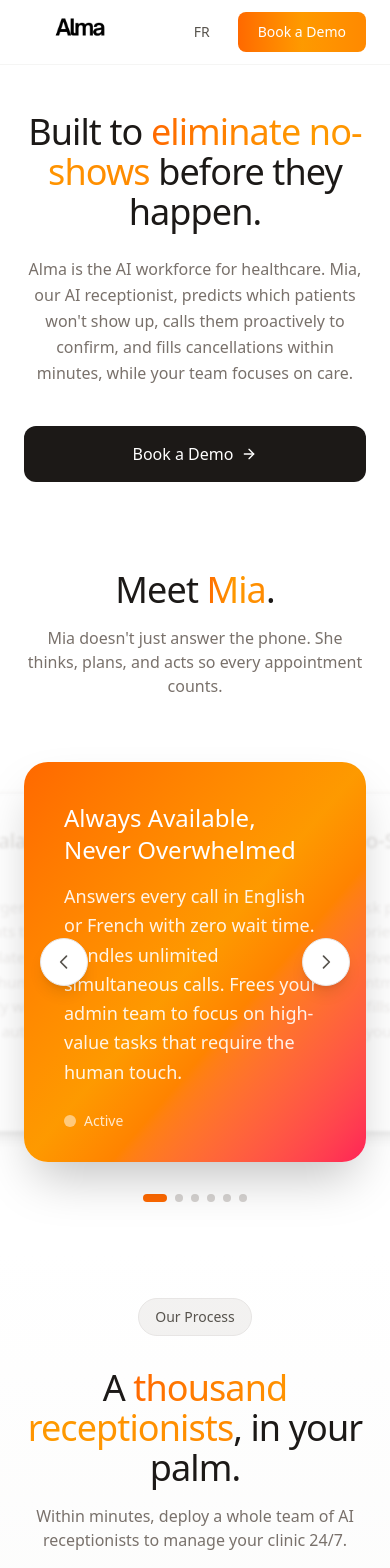
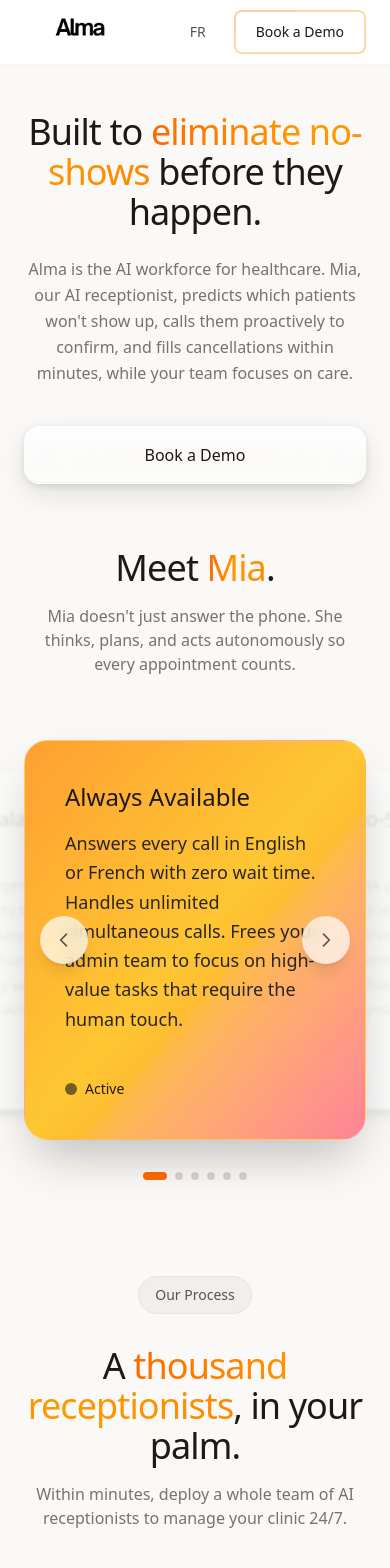
Before and after one commit to sachagucci/alma-website, a Next.js app: page / in a window 390 px wide. Shown: the top 1568 px of the page. Built offline with nearby package versions, Linux system fonts and the light colour scheme.

Commit message:
UI updates: light beige background, Liquid Glass buttons, nav button gradient border, copy edits, stronger button shadows
Co-authored-by: Cursor <cursoragent@cursor.com>

```diff
--- a/src/app/globals.css
+++ b/src/app/globals.css
@@ -17,7 +17,7 @@
 
   /* Semantic Colors */
   --foreground: var(--color-charcoal);
-  --background: var(--color-white);
+  --background: #FAF9F7;
   --accent: var(--color-stone);
   --muted: var(--color-warm-gray);
 }
--- a/src/app/layout.tsx
+++ b/src/app/layout.tsx
@@ -24,9 +24,10 @@ export default function RootLayout({
   children: React.ReactNode;
 }>) {
   return (
-    <html lang="en">
+    <html lang="en" className="min-h-full">
       <body
-        className={`${geistSans.variable} ${geistMono.variable} antialiased`}
+        className={`${geistSans.variable} ${geistMono.variable} antialiased min-h-full`}
+        style={{ background: '#FAF9F7' }}
       >
         {/* Google Analytics */}
         <Script
--- a/src/app/page.tsx
+++ b/src/app/page.tsx
@@ -2,7 +2,7 @@
 
 import { motion } from 'framer-motion'
 import { useState } from 'react'
-import { ArrowRight, X, Play, Clock, Shield, ArrowDown, ChevronDown } from 'lucide-react'
+import { X, Play, Clock, Shield, ArrowDown, ChevronDown } from 'lucide-react'
 import Link from 'next/link'
 import Image from 'next/image'
 import { LanguageProvider, useLanguage } from '@/contexts/LanguageContext'
@@ -167,12 +167,14 @@ function Navigation({ onContactClick }: { onContactClick: () => void }) {
           >
             {lang === 'fr' ? 'EN' : 'FR'}
           </button>
-          <button
-            onClick={onContactClick}
-            className="px-5 py-2.5 text-sm bg-gradient-to-r from-orange-500 via-amber-500 to-orange-400 text-white rounded-lg hover:shadow-lg transition-all font-medium"
-          >
-            {t.nav.demo}
-          </button>
+          <div className="p-[2px] rounded-lg bg-gradient-to-br from-orange-500/35 via-amber-500/35 to-orange-400/35">
+            <button
+              onClick={onContactClick}
+              className="px-5 py-2.5 text-sm bg-white text-stone-900 rounded-[6px] hover:bg-stone-50 transition-colors font-medium w-full"
+            >
+              {t.nav.demo}
+            </button>
+          </div>
         </div>
       </div>
     </nav>
@@ -203,13 +205,21 @@ function HeroSection({ onContactClick }: { onContactClick: () => void }) {
         </FadeIn>
 
         <FadeIn delay={0.2}>
-          <div className="flex flex-col sm:flex-row gap-4 justify-center mb-14">
+          <div className="flex flex-col sm:flex-row gap-4 justify-center mb-8">
             <button
               onClick={onContactClick}
-              className="px-8 py-4 bg-stone-900 text-white font-medium rounded-xl hover:bg-black transition-all flex items-center justify-center gap-2"
+              className="group relative px-8 py-4 rounded-2xl text-stone-900 font-medium transition-all duration-300 flex items-center justify-center gap-2 backdrop-blur-2xl overflow-hidden hover:scale-[1.02] active:scale-[0.98]"
+              style={{
+                background: 'linear-gradient(180deg, rgba(255,255,255,0.7) 0%, rgba(255,255,255,0.35) 50%, rgba(255,255,255,0.45) 100%)',
+                boxShadow: '0 0.5px 0 0 rgba(255,255,255,0.9) inset, 0 -0.5px 0 0 rgba(0,0,0,0.05) inset, 0 2px 8px rgba(0,0,0,0.1), 0 10px 28px rgba(0,0,0,0.1)',
+                border: '0.5px solid rgba(255,255,255,0.6)',
+              }}
             >
-              {t.hero.ctaPrimary}
-              <ArrowRight className="w-4 h-4" />
+              <span className="relative z-10">{t.hero.ctaPrimary}</span>
+              {/* Top specular highlight */}
+              <div className="absolute inset-x-0 top-0 h-[50%] rounded-t-2xl pointer-events-none" style={{
+                background: 'linear-gradient(180deg, rgba(255,255,255,0.5) 0%, rgba(255,255,255,0) 100%)',
+              }} />
             </button>
           </div>
         </FadeIn>
@@ -228,7 +238,7 @@ function ComparisonSection() {
   const { t } = useLanguage()
 
   return (
-    <section className="pt-12 pb-12 px-6 bg-gradient-to-b from-stone-50 to-white">
+    <section className="pt-12 pb-12 px-6">
       <div className="max-w-6xl mx-auto">
         {/* Badge */}
         <FadeIn>
@@ -386,7 +396,7 @@ function MiaSection() {
           {/* Navigation arrows */}
           <button
             onClick={goPrev}
-            className="absolute left-4 md:left-8 z-20 w-12 h-12 rounded-full bg-white shadow-lg border border-stone-200 flex items-center justify-center hover:bg-stone-50 transition-colors"
+            className="absolute left-4 md:left-8 z-20 w-12 h-12 rounded-full bg-white/70 backdrop-blur-sm shadow-lg border border-stone-200/50 flex items-center justify-center hover:bg-white/90 transition-colors"
           >
             <svg className="w-5 h-5 text-stone-600" fill="none" stroke="currentColor" viewBox="0 0 24 24">
               <path strokeLinecap="round" strokeLinejoin="round" strokeWidth={2} d="M15 19l-7-7 7-7" />
@@ -394,7 +404,7 @@ function MiaSection() {
           </button>
           <button
             onClick={goNext}
-            className="absolute right-4 md:right-8 z-20 w-12 h-12 rounded-full bg-white shadow-lg border border-stone-200 flex items-center justify-center hover:bg-stone-50 transition-colors"
+            className="absolute right-4 md:right-8 z-20 w-12 h-12 rounded-full bg-white/70 backdrop-blur-sm shadow-lg border border-stone-200/50 flex items-center justify-center hover:bg-white/90 transition-colors"
           >
             <svg className="w-5 h-5 text-stone-600" fill="none" stroke="currentColor" viewBox="0 0 24 24">
               <path strokeLinecap="round" strokeLinejoin="round" strokeWidth={2} d="M9 5l7 7-7 7" />
@@ -419,27 +429,27 @@ function MiaSection() {
                     damping: 30,
                     duration: 0.4
                   }}
-                  className={`absolute inset-0 rounded-3xl p-10 flex flex-col justify-between
+                  className={`absolute inset-0 rounded-3xl p-10 flex flex-col justify-between backdrop-blur-xl
                     ${position === 'center'
-                      ? 'bg-gradient-to-br from-orange-500 via-amber-500 to-rose-500 text-white shadow-2xl'
-                      : 'bg-white border border-stone-200 shadow-lg'
+                      ? 'bg-gradient-to-br from-orange-400/80 via-amber-400/80 to-rose-400/80 shadow-2xl border border-white/20'
+                      : 'bg-white/60 border border-stone-200/50 shadow-lg'
                     }`}
                   style={{
                     filter: position === 'center' ? 'none' : 'blur(2px)',
                   }}
                 >
                   <div>
-                    <h3 className={`text-2xl md:text-3xl font-light mb-4 ${position === 'center' ? 'text-white' : 'text-stone-300'}`}>
+                    <h3 className={`text-2xl md:text-3xl font-light mb-4 ${position === 'center' ? 'text-stone-900' : 'text-stone-300'}`}>
                       {feature.title}
                     </h3>
-                    <p className={`text-lg leading-relaxed ${position === 'center' ? 'text-white/90' : 'text-stone-200'}`}>
+                    <p className={`text-lg leading-relaxed ${position === 'center' ? 'text-stone-800' : 'text-stone-200'}`}>
                       {feature.desc}
                     </p>
                   </div>
                   {position === 'center' && (
                     <div className="flex items-center gap-2 mt-6">
-                      <div className="w-3 h-3 rounded-full bg-white/80 animate-pulse" />
-                      <span className="text-white/80 text-sm">{t.mia.activeLabel}</span>
+                      <div className="w-3 h-3 rounded-full bg-stone-900 animate-pulse" />
+                      <span className="text-stone-900 text-sm">{t.mia.activeLabel}</span>
                     </div>
                   )}
                 </motion.div>
@@ -475,7 +485,7 @@ function ThousandReceptionistsSection() {
   const [activeStep, setActiveStep] = useState(0) // Start with Predictive Analysis
 
   return (
-    <section className="pt-12 pb-12 px-6 bg-gradient-to-b from-white via-stone-50 to-stone-50">
+    <section className="pt-12 pb-12 px-6">
       <div className="max-w-6xl mx-auto">
         {/* Badge */}
         <FadeIn>
@@ -796,7 +806,7 @@ function CTASection({ onContactClick }: { onContactClick: () => void }) {
   const { t } = useLanguage()
 
   return (
-    <section className="py-24 px-6 bg-white">
+    <section className="py-24 px-6">
       <div className="max-w-3xl mx-auto text-center">
         <FadeIn>
           <h2 className="text-4xl md:text-5xl font-light text-center mb-12">
@@ -810,10 +820,17 @@ function CTASection({ onContactClick }: { onContactClick: () => void }) {
           <div className="flex justify-center">
             <button
               onClick={onContactClick}
-              className="px-8 py-4 bg-gradient-to-r from-orange-500 via-amber-500 to-orange-400 text-white font-medium rounded-xl hover:shadow-lg transition-all flex items-center justify-center gap-2"
+              className="group relative px-8 py-4 rounded-2xl text-stone-900 font-medium transition-all duration-300 flex items-center justify-center gap-2 backdrop-blur-2xl overflow-hidden hover:scale-[1.02] active:scale-[0.98]"
+              style={{
+                background: 'linear-gradient(180deg, rgba(255,255,255,0.7) 0%, rgba(255,255,255,0.35) 50%, rgba(255,255,255,0.45) 100%)',
+                boxShadow: '0 0.5px 0 0 rgba(255,255,255,0.9) inset, 0 -0.5px 0 0 rgba(0,0,0,0.05) inset, 0 2px 8px rgba(0,0,0,0.1), 0 10px 28px rgba(0,0,0,0.1)',
+                border: '0.5px solid rgba(255,255,255,0.6)',
+              }}
             >
-              {t.cta.primary}
-              <ArrowRight className="w-4 h-4" />
+              <span className="relative z-10">{t.cta.primary}</span>
+              <div className="absolute inset-x-0 top-0 h-[50%] rounded-t-2xl pointer-events-none" style={{
+                background: 'linear-gradient(180deg, rgba(255,255,255,0.5) 0%, rgba(255,255,255,0) 100%)',
+              }} />
             </button>
           </div>
         </FadeIn>
@@ -849,7 +866,7 @@ function AppContent() {
   if (!mounted) return null
 
   return (
-    <div className="min-h-screen bg-white text-stone-900">
+    <div className="min-h-screen text-stone-900" style={{ background: '#FAF9F7' }}>
       <Navigation onContactClick={() => setIsContactOpen(true)} />
       <ContactModal isOpen={isContactOpen} onClose={() => setIsContactOpen(false)} />
 
--- a/src/lib/translations.ts
+++ b/src/lib/translations.ts
@@ -52,10 +52,10 @@ export const translations = {
             headlinePrefix: "Rencontrez",
             headlineHighlight: "Mia",
             activeLabel: "Actif",
-            subheadline: "Mia ne se contente pas de répondre au téléphone. Elle pense, planifie et agit pour que chaque rendez-vous compte.",
+            subheadline: "Mia ne se contente pas de répondre au téléphone. Elle pense, planifie et agit de manière autonome pour que chaque rendez-vous compte.",
             features: [
                 {
-                    title: "Toujours disponible, jamais débordée",
+                    title: "Toujours disponible",
                     desc: "Répond à chaque appel en français ou en anglais sans temps d'attente. Gère un nombre illimité d'appels simultanés. Libère votre équipe administrative pour se concentrer sur les tâches à haute valeur qui nécessitent une touche humaine."
                 },
                 {
@@ -64,11 +64,11 @@ export const translations = {
                 },
                 {
                     title: "S'intègre à vos systèmes actuels",
-                    desc: "Synchronisation directe avec votre DME. Réserve, modifie ou annule des rendez-vous en temps réel. Aucune perturbation du flux de travail—juste une amélioration transparente."
+                    desc: "Synchronisation directe avec votre DME. Réserve, modifie ou annule des rendez-vous en temps réel. Aucune perturbation du flux de travail juste une amélioration transparente."
                 },
                 {
                     title: "Optimise votre horaire intelligemment",
-                    desc: "Modèle d'optimisation des ressources propriétaire qui calcule les plages horaires les plus efficaces. Regroupe les procédures similaires, tient compte de la disponibilité de l'équipement et du personnel. Maximise la capacité de votre établissement."
+                    desc: "Modèle d'optimisation des ressources propriétaire qui calcule les plages horaires les plus efficaces. Maximise la capacité de votre établissement."
                 },
                 {
                     title: "Sécurité et conformité avant tout",
@@ -97,13 +97,13 @@ export const translations = {
                     number: "02",
                     label: "Appeler",
                     title: "Appels Proactifs",
-                    description: "Notre système IA appelle des milliers de patients simultanément pour confirmer les rendez-vous, quelque chose qui prendrait des jours à une équipe de réception."
+                    description: "Mia appelle des milliers de patients simultanément pour confirmer les rendez-vous, quelque chose qui prendrait des jours à une équipe de réception."
                 },
                 {
                     number: "03",
                     label: "Remplir",
                     title: "Remplissage Instantané",
-                    description: "Quand une annulation survient, Mia contacte immédiatement votre liste d'attente et remplit le créneau en minutes—pas en heures ou en jours."
+                    description: "Quand une annulation survient, Mia contacte immédiatement votre liste d'attente et remplit le créneau en minutes, récupérant les rendez-vous qui auraient autrement été perdus."
                 },
                 {
                     number: "04",
@@ -216,10 +216,10 @@ export const translations = {
             headlinePrefix: "Meet",
             headlineHighlight: "Mia",
             activeLabel: "Active",
-            subheadline: "Mia doesn't just answer the phone. She thinks, plans, and acts so every appointment counts.",
+            subheadline: "Mia doesn't just answer the phone. She thinks, plans, and acts autonomously so every appointment counts.",
             features: [
                 {
-                    title: "Always Available, Never Overwhelmed",
+                    title: "Always Available",
                     desc: "Answers every call in English or French with zero wait time. Handles unlimited simultaneous calls. Frees your admin team to focus on high-value tasks that require the human touch."
                 },
                 {
@@ -228,11 +228,11 @@ export const translations = {
                 },
                 {
                     title: "Integrates with Your Current Systems",
-                    desc: "Direct sync with your EMR. Books, modifies, or cancels appointments in real-time. No workflow disruption—just seamless enhancement."
+                    desc: "Direct sync with your EMR. Books, modifies, or cancels appointments in real-time. No workflow disruption just seamless enhancement."
                 },
                 {
                     title: "Optimizes Your Schedule Intelligently",
-                    desc: "Proprietary resource optimization model calculates the most efficient appointment slots. Groups similar procedures, accounts for equipment and staff availability. Maximizes your facility's capacity."
+                    desc: "Proprietary resource optimization model calculates the most efficient appointment slots. Maximizes your facility's capacity."
                 },
                 {
                     title: "Security & Compliance First",
@@ -261,13 +261,13 @@ export const translations = {
                     number: "02",
                     label: "Reach",
                     title: "Proactive Outreach",
-                    description: "Our AI system calls thousands of patients simultaneously to confirm appointments, something that takes reception teams days to accomplish."
+                    description: "Mia calls thousands of patients simultaneously to confirm appointments, something that takes reception teams days to accomplish."
                 },
                 {
                     number: "03",
                     label: "Fill",
                     title: "Instant Backfill",
-                    description: "When a cancellation occurs, Mia immediately contacts your waitlist and fills the slot within minutes—not hours or days."
+                    description: "When a cancellation occurs, Mia immediately contacts your waitlist and fills the slot within minutes, recovering appointments that would otherwise be lost."
                 },
                 {
                     number: "04",
```
